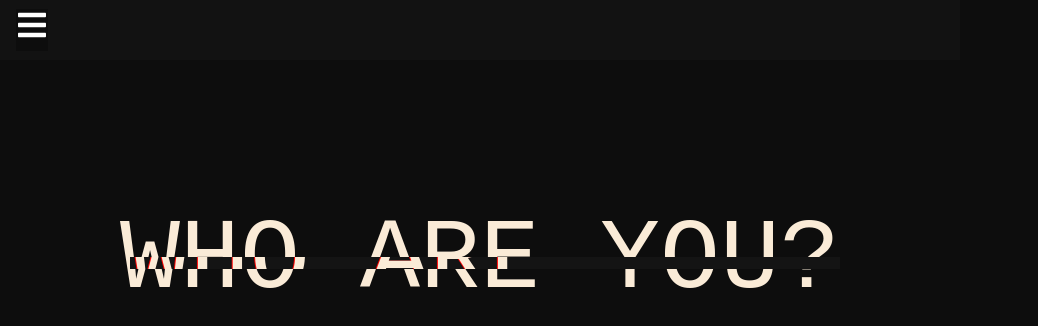
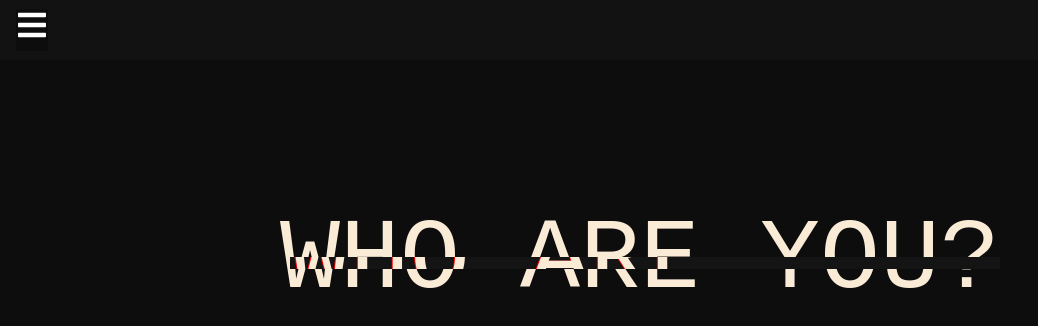
Before and after one commit to Igor-Cavalera/whoAreYou, a React (Create React App) app: page / in a window 1280 px wide. Shown: the top 326 px of the page, without its empty margins (0-1038 px from the left). Built offline with nearby package versions, Linux system fonts and the light colour scheme.

Commit message:
alterando-largura-body

```diff
--- a/src/index.css
+++ b/src/index.css
@@ -1,5 +1,5 @@
 body {
-  max-width: 75vw;
+  max-width: 100vw;
 }
 
 h1 {
```
